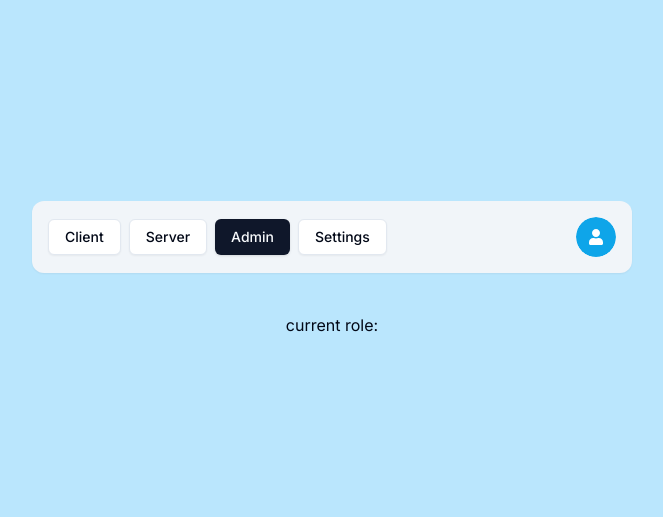
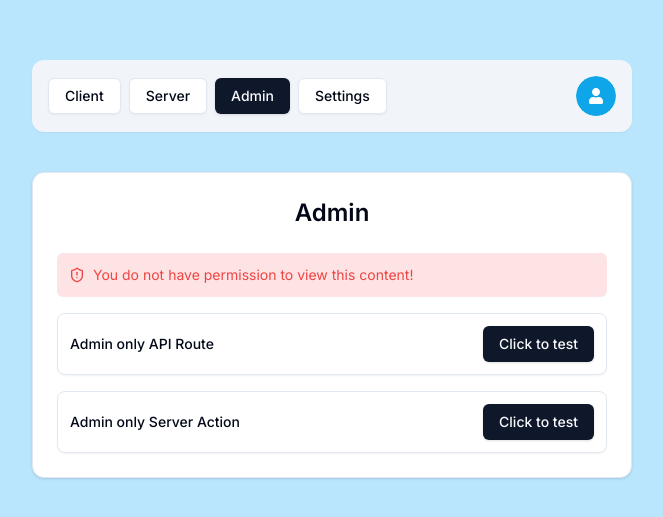
Before and after one commit to RonAlmog/nextjs-auth5, a Next.js app: page /admin in a window 1280 px wide. Shown: the part 131-648 px from the top of the page, without its empty margins (308-971 px from the left). Built offline with nearby package versions, Linux system fonts and the light colour scheme; no server answers.

Commit message:
add role-gate

```diff
--- a/app/(protected)/admin/page.tsx
+++ b/app/(protected)/admin/page.tsx
@@ -1,15 +1,39 @@
-// "use clinet";
+"use client";
 
+import { RoleGate } from "@/components/auth/role-gate";
+import FormSuccess from "@/components/form-success";
+import { Button } from "@/components/ui/button";
+import { Card, CardContent, CardHeader } from "@/components/ui/card";
 import { useCurrentRole } from "@/hooks/use-current-role";
-import { currentRole } from "@/lib/auth";
+import { UserRole } from "@prisma/client";
+// import { currentRole } from "@/lib/auth";
 
-const AdminPage = async () => {
+const AdminPage = () => {
   // client
-  // const role = useCurrentRole();
+  const role = useCurrentRole();
   // server
-  const role = await currentRole();
+  // const role = await currentRole();
 
-  return <div>current role: {role}</div>;
+  return (
+    <Card className="w-[600px]">
+      <CardHeader>
+        <p className="text-2xl font-semibold text-center">Admin</p>
+      </CardHeader>
+      <CardContent className="space-y-4">
+        <RoleGate allowedRole={UserRole.ADMIN}>
+          <FormSuccess message="Hey Admin, you can see this!" />
+        </RoleGate>
+        <div className="flex flex-row items-center justify-between rounded-lg border p-3 shadow-sm">
+          <p className="text-sm font-medium">Admin only API Route</p>
+          <Button>Click to test</Button>
+        </div>
+        <div className="flex flex-row items-center justify-between rounded-lg border p-3 shadow-sm">
+          <p className="text-sm font-medium">Admin only Server Action</p>
+          <Button>Click to test</Button>
+        </div>
+      </CardContent>
+    </Card>
+  );
 };
 
 export default AdminPage;
--- /dev/null
+++ b/components/auth/role-gate.tsx
@@ -0,0 +1,21 @@
+"use client";
+
+import { useCurrentRole } from "@/hooks/use-current-role";
+import { UserRole } from "@prisma/client";
+import FormError from "../form-error";
+
+interface RoleGateProps {
+  children: React.ReactNode;
+  allowedRole: UserRole;
+}
+
+export const RoleGate = ({ children, allowedRole }: RoleGateProps) => {
+  const role = useCurrentRole();
+  if (role !== allowedRole) {
+    return (
+      <FormError message="You do not have permission to view this content!" />
+    );
+  }
+
+  return <>{children}</>;
+};
```
